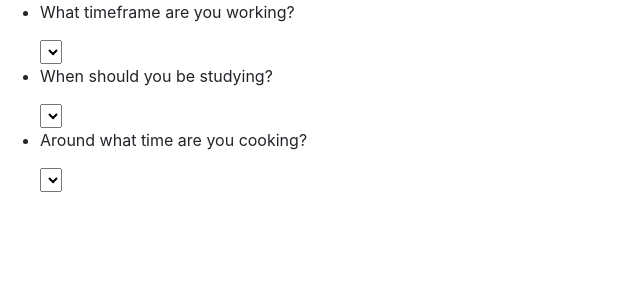
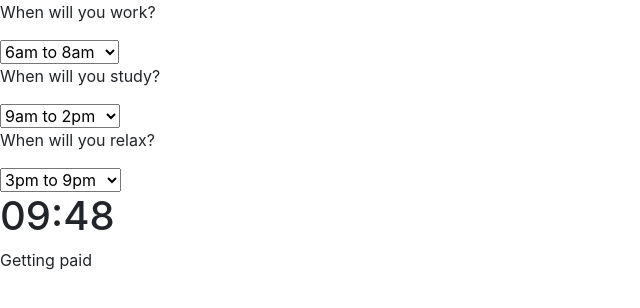
Before and after one commit to 3103ski/clockProject, a plain HTML site: page index.html in a window 1280 px wide. Shown: the whole page, without its empty margins (0-640 px from the left). Drawn offline with nearby package versions, Linux system fonts and the light colour scheme.

Commit message:
finishes unstyled html

```diff
--- a/index.html
+++ b/index.html
@@ -15,27 +15,50 @@
 		<link rel="stylesheet" href="./index.css" />
 	</head>
 	<body>
-		<div class="menu">
-			<ul>
-				<li>
-					<p>What timeframe are you working?</p>
-					<select name="workTime" id="work">
-						<option value=""></option>
+		<!-- BEGIN main container -->
+		<div class="main">
+			<!-- BEGIN sidebar menu -->
+			<div id="slider" class="clock__slider">
+				<!-- BEGIN selections html -->
+				<div id="work" class="clock__setting">
+					<p class="setting__text">When will you work?</p>
+					<select name="work" id="work_selection">
+						<option value="6-8">6am to 8am</option>
+						<option value="7-9">7am to 9am</option>
+						<option value="8-10">8am to 10am</option>
+						<option value="9-11">9am to 11am</option>
 					</select>
-				</li>
-				<li>
-					<p>When should you be studying?</p>
-					<select name="studyTime" id="study">
-						<option value=""></option>
+				</div>
+
+				<div id="study" class="clock__setting">
+					<p class="setting__text">When will you study?</p>
+					<select name="study" id="study_selection">
+						<option value="9-2">9am to 2pm</option>
+						<option value="10-3">10am to 3pm</option>
+						<option value="11-4">11am to 4pm</option>
+						<option value="12-5">12pm to 5pm</option>
 					</select>
-				</li>
-				<li>
-					<p>Around what time are you cooking?</p>
-					<select name="cookTime" id="cook">
-						<option value=""></option>
+				</div>
+
+				<div id="relax" class="clock__setting">
+					<p class="setting__text">When will you relax?</p>
+					<select name="relax" id="relax_selection">
+						<option value="3-9">3pm to 9pm</option>
+						<option value="4-10">4pm to 10pm</option>
+						<option value="5-10">5pm to 10pm</option>
+						<option value="6-10">6pm to 10pm</option>
 					</select>
-				</li>
-			</ul>
+				</div>
+				<!-- END selections html -->
+			</div>
+			<!-- END slide html -->
+
+			<!-- BEGIN Clock HTML -->
+			<div class="clock">
+				<h1 class="real__time">09:48</h1>
+				<p class="clock__msg">Getting paid</p>
+			</div>
+			<!-- END clock html -->
 		</div>
 		<div class="main-bg">
 			<div class="clock"></div>
```
